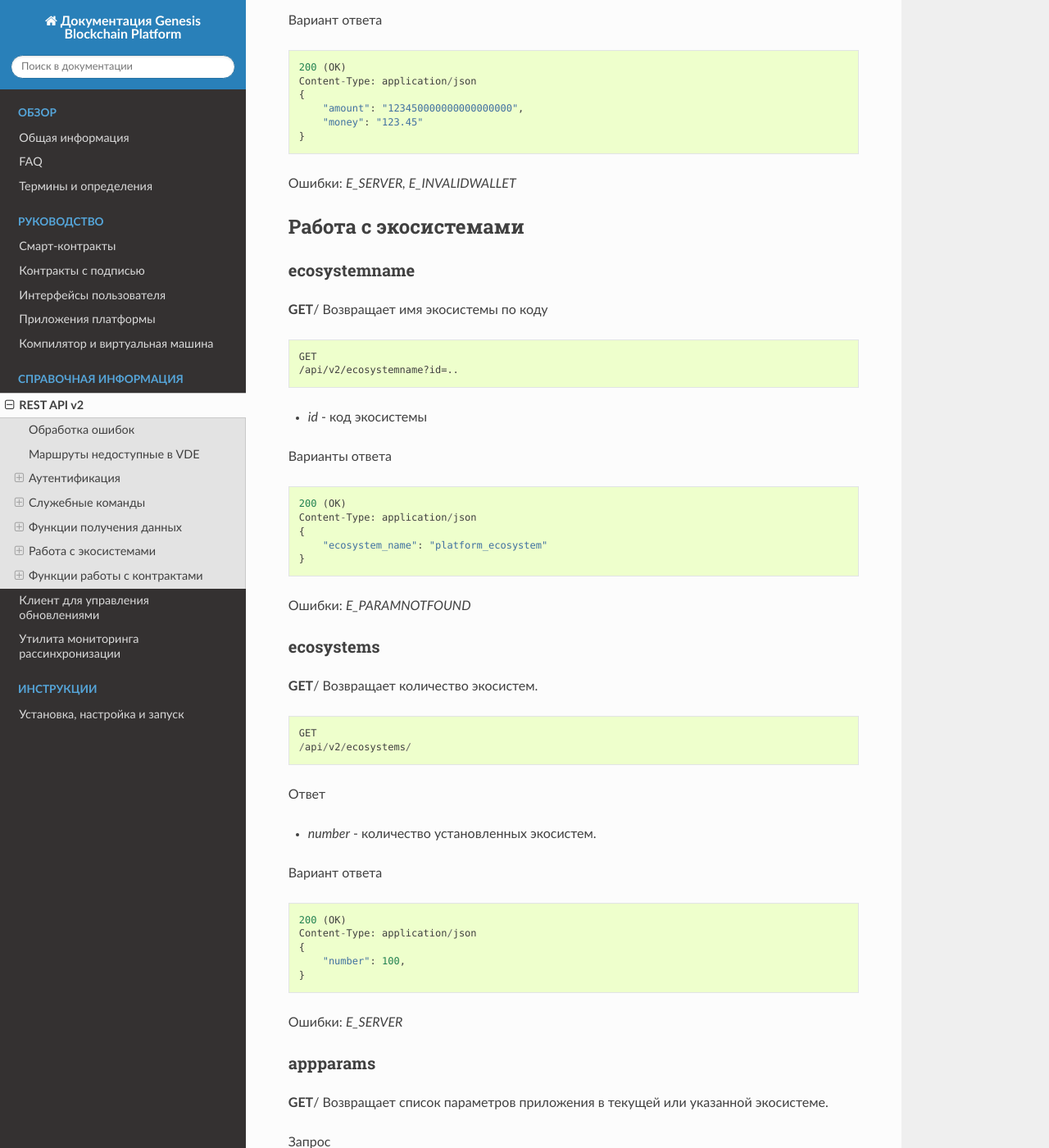
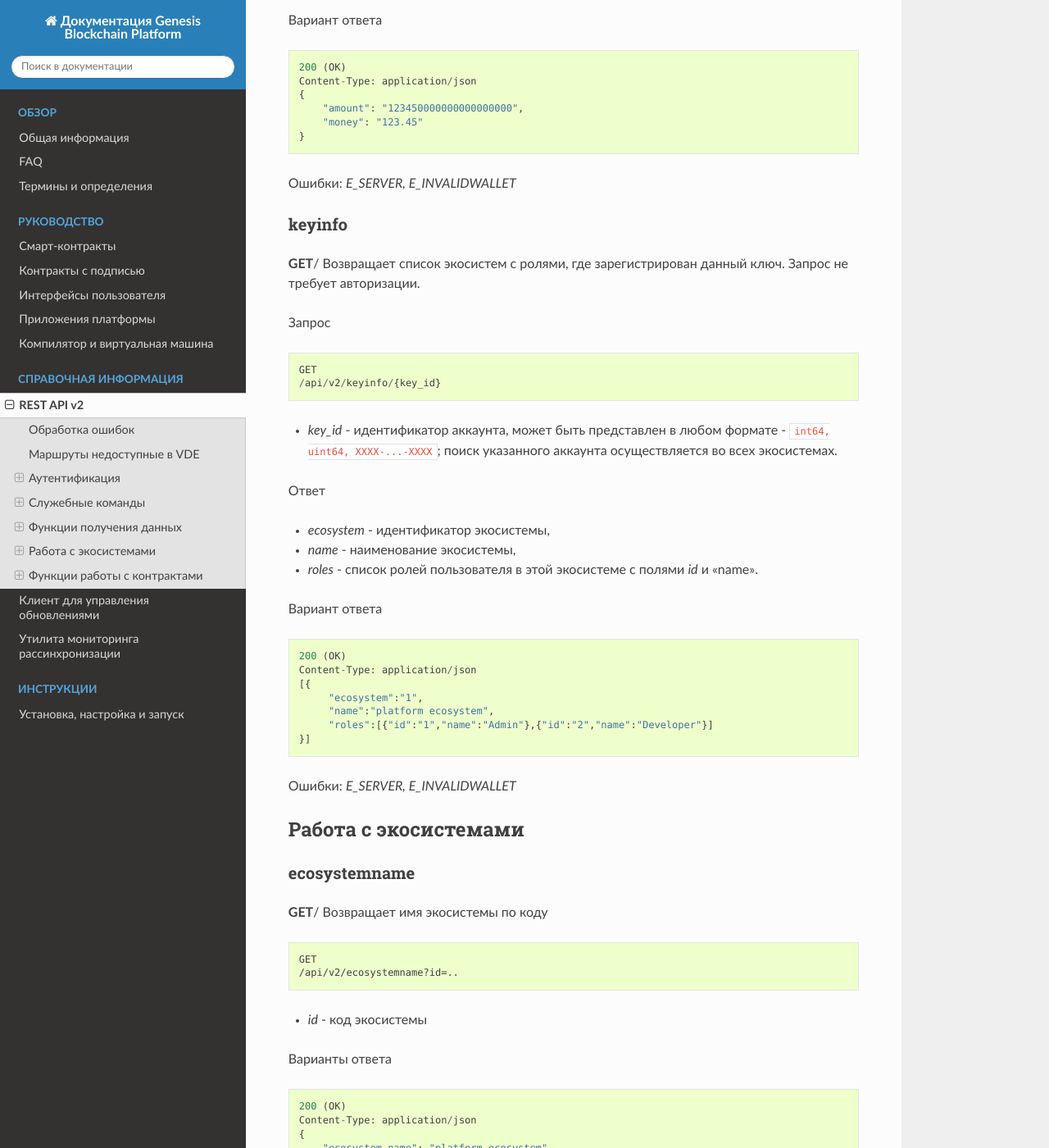
Before and after one commit to AplaProject/apla-docs-ru, a Sphinx documentation site: the page built from source/reference/api2.rst, in a window 1280 px wide and 1400 px high, scrolled down 5130 px. Shown: the whole window at 82% size. Built offline with Sphinx 7.4.7 and the Read the Docs theme 2.0.0, drawn with Linux system fonts in a browser that asks for light colours.

Commit message:
Update api2.rst

```diff
--- a/source/reference/api2.rst
+++ b/source/reference/api2.rst
@@ -217,6 +217,39 @@
         "amount": "123450000000000000000",
         "money": "123.45"
     }
+
+Ошибки: *E_SERVER, E_INVALIDWALLET*
+
+keyinfo
+==============================
+**GET**/ Возвращает список экосистем с ролями, где зарегистрирован данный ключ. Запрос не требует авторизации.
+
+Запрос
+
+.. code::
+
+    GET
+    /api/v2/keyinfo/{key_id}
+
+* *key_id* - идентификатор аккаунта, может быть представлен в любом формате - ``int64, uint64, XXXX-...-XXXX``; поиск указанного аккаунта осуществляется во всех экосистемах.
+
+Ответ
+
+* *ecosystem* - идентификатор экосистемы,
+* *name* - наименование экосистемы,
+* *roles* - список ролей пользователя в этой экосистеме с полями *id* и "name".
+
+Вариант ответа
+
+.. code::
+
+    200 (OK)
+    Content-Type: application/json
+    [{
+         "ecosystem":"1",
+	 "name":"platform ecosystem",
+	 "roles":[{"id":"1","name":"Admin"},{"id":"2","name":"Developer"}]
+    }]
 
 Ошибки: *E_SERVER, E_INVALIDWALLET*
 
```
